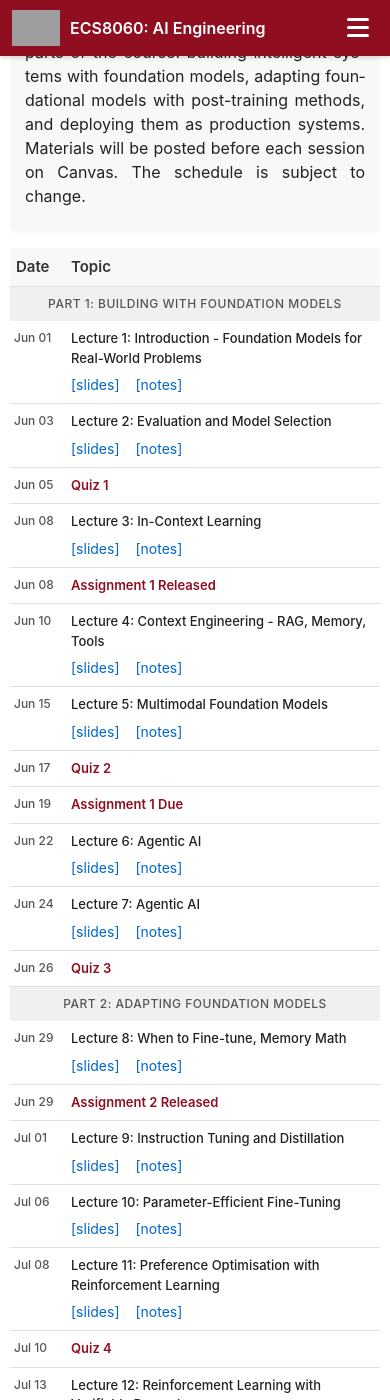
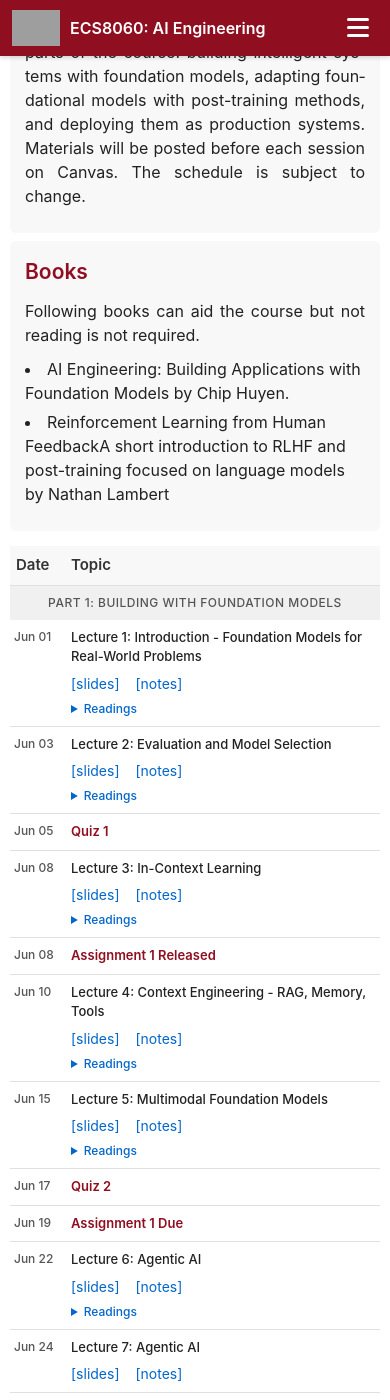
Before and after one commit to awaisrauf/ai_engineering_course, a Jekyll site: the page built from schedule.html, in a window 390 px wide and 1400 px high, scrolled down 299 px. Built offline with Jekyll 4.4.1, drawn with Linux system fonts in a browser that asks for light colours; some of the changed text lies outside the part shown; grey boxes are pictures that could not be loaded.

Commit message:
improvements in writing

```diff
--- a/_data/team.yml
+++ b/_data/team.yml
@@ -4,8 +4,8 @@ instructors:
   - name: "Dr. Awais Rauf"
     role: "Module Coordinator"
     image: "assets/imgs/personal.jpg"
-    url: "#"
-    office: "ECIT Building"
+    url: "awaisrauf.com"
+    office: "21 Stranmillis Road"
     office_hours: "Thursdays 14:00-16:00"
 
 teaching_assistants:
--- a/assets/css/style.css
+++ b/assets/css/style.css
@@ -472,6 +472,11 @@ tr:hover {
 
 .schedule-section-row td { background: #f0f0f0; color: #333; }
 
+/* Mobile-only collapsible readings (hidden on desktop) */
+.mobile-readings {
+  display: none;
+}
+
 /* ============================================
    ASSIGNMENT LIST
    ============================================ */
@@ -910,4 +915,29 @@ li {
     font-size: 12px;
     padding: 8px 6px;
   }
+
+  /* Collapsible readings on mobile */
+  .mobile-readings {
+    display: block;
+    margin-top: 6px;
+  }
+
+  .mobile-readings summary {
+    font-size: 12px;
+    color: #0066cc;
+    cursor: pointer;
+    font-weight: 500;
+  }
+
+  .mobile-readings summary:hover {
+    text-decoration: underline;
+  }
+
+  .mobile-readings a {
+    display: block;
+    font-size: 12px;
+    color: #0066cc;
+    margin-top: 4px;
+    line-height: 1.4;
+  }
 }
--- a/schedule.html
+++ b/schedule.html
@@ -12,6 +12,19 @@ title: Schedule
       This tentative schedule outlines all lectures, assignments, and deadlines across the three parts of the course:
       building intelligent systems with foundation models, adapting foundational models with post-training methods, and deploying them as production systems.
       Materials will be posted before each session on Canvas. The schedule is subject to change.
+    </p>
+  </div>
+</div>
+
+<div class="container">
+  <div class="section">
+    <h2 class="section-title">Books</h2>
+    <p>
+     Following books can aid the course but not reading is not required.
+     <sc>
+     <li>AI Engineering: Building Applications with Foundation Models by Chip Huyen. </li>
+     <li> Reinforcement Learning from Human FeedbackA short introduction to RLHF and post-training focused on language models by Nathan Lambert</li>
+    </sc>
     </p>
   </div>
 </div>
@@ -45,6 +58,20 @@ title: Schedule
             {% if session.notes %}<a href="{{ session.notes }}">[notes]</a>{% endif %}
           </div>
           {% endif %}
+          {% if session.readings %}
+          {% assign has_readings = false %}
+          {% for reading in session.readings %}{% if reading.title != "" %}{% assign has_readings = true %}{% endif %}{% endfor %}
+          {% if has_readings %}
+          <details class="mobile-readings">
+            <summary>Readings</summary>
+            {% for reading in session.readings %}
+            {% if reading.title != "" %}
+            <a href="{{ reading.url }}">{{ reading.title }}</a><br>
+            {% endif %}
+            {% endfor %}
+          </details>
+          {% endif %}
+          {% endif %}
           {% elsif session.type == 'deadline' %}
           <span class="deadline">{{ session.title }}</span>
           {% elsif session.type == 'event' %}
```
Also changed, not shown: other.html (+4 -4 lines), project.html (+36 -19 lines).
